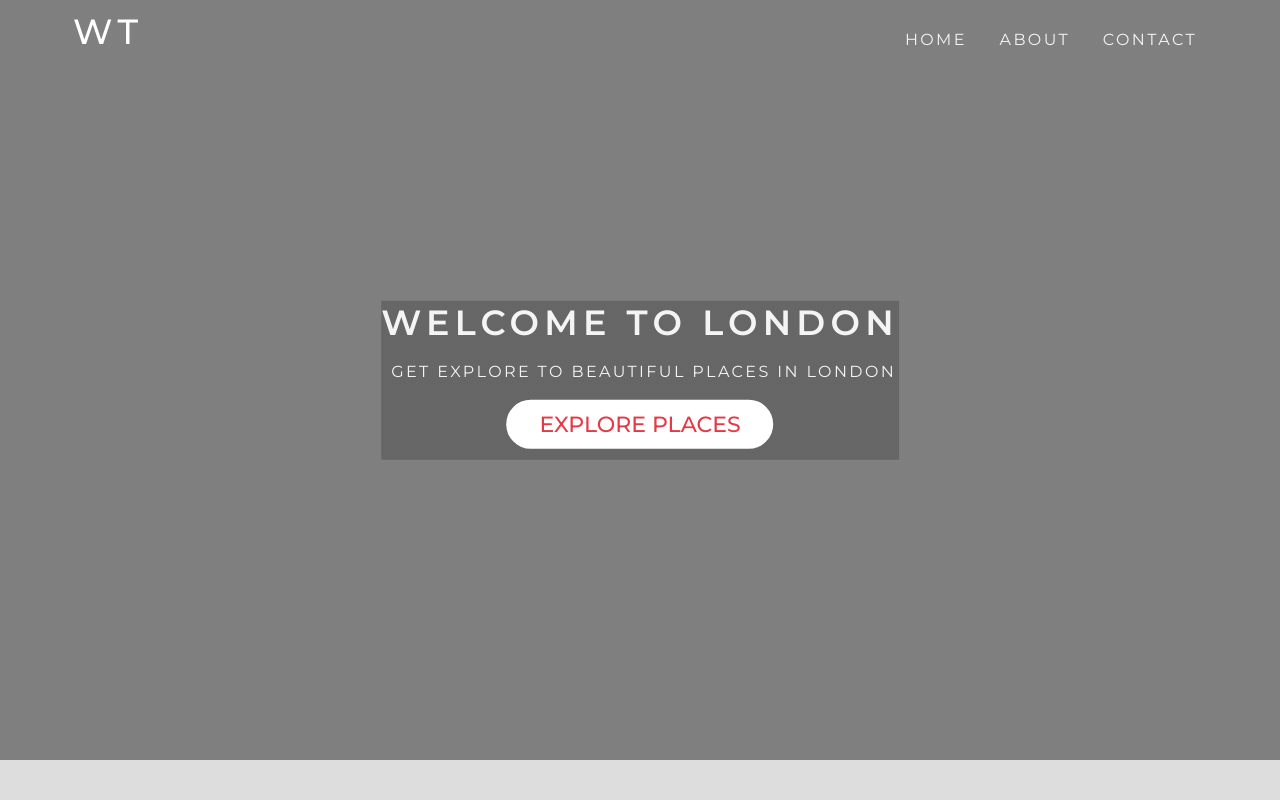
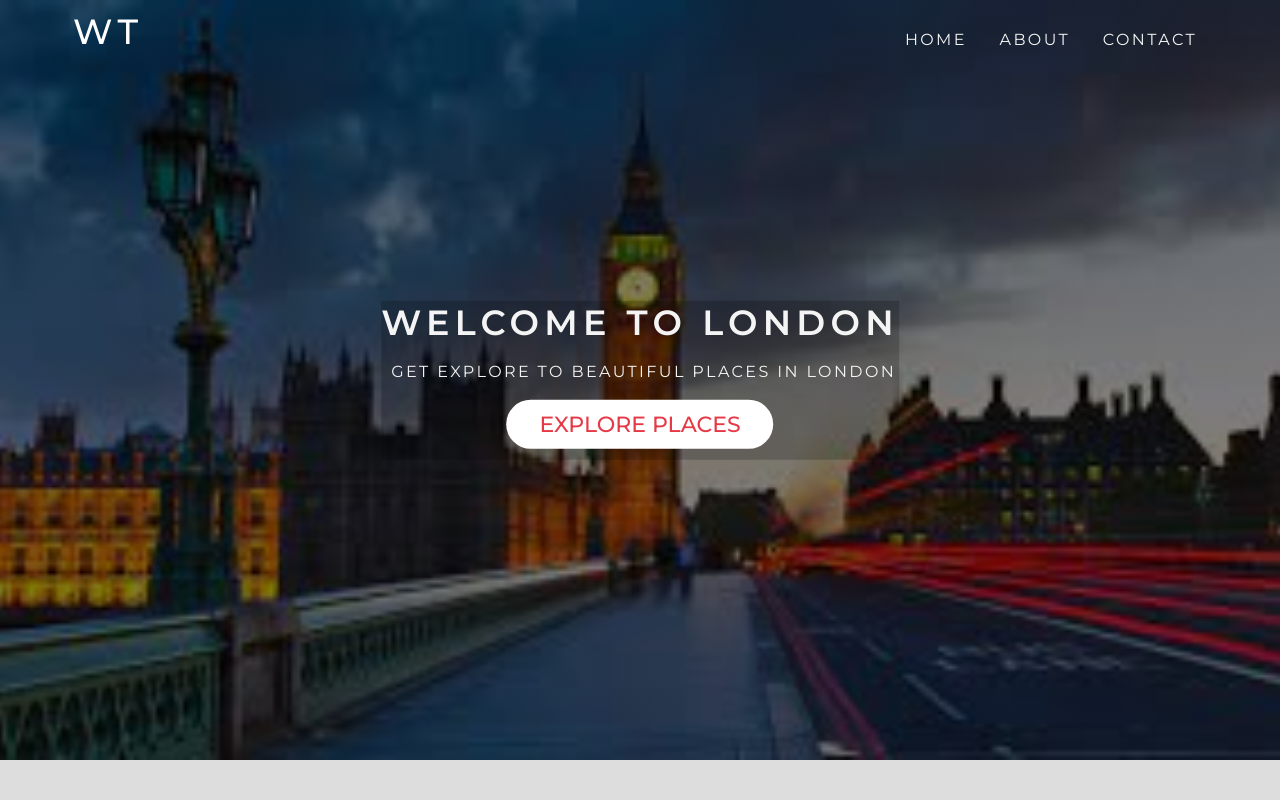
Before and after one commit to khanak077/WelcomeToLondon, a plain HTML site: page index.html in a window 1280 px wide. Shown: the top 800 px of the page. Drawn offline with Linux system fonts and the light colour scheme.

Commit message:
Update style.css

```diff
--- a/style.css
+++ b/style.css
@@ -102,7 +102,7 @@ h1,h2,h3{
 .header{
     position:relative;
     height: 95vh;
-    background: linear-gradient(rgba(0.5,0.5,0.5,0.5), rgba(0.5,0.5,0.5,0.5)),url('../images/background.jpg');
+    background: linear-gradient(rgba(0.5,0.5,0.5,0.5), rgba(0.5,0.5,0.5,0.5)),url('background.jpg');
     background-position: center;
     background-repeat: no-repeat;
     background-size: cover;
```
